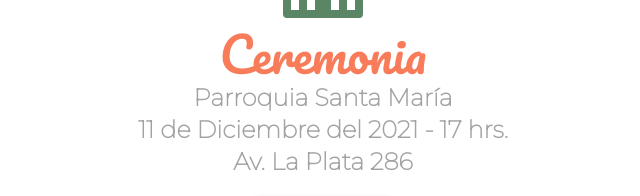
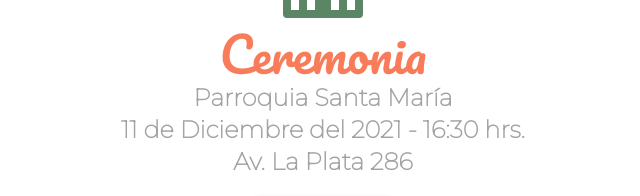
Before and after one commit to Codereggs/webPageMatrimonial, a React (Create React App) app: page / in a window 1280 px wide. Shown: the part 1166-1362 px from the top of the page, without its empty margins (317-957 px from the left). Built offline with nearby package versions, Linux system fonts and the light colour scheme.

Commit message:
date update

```diff
--- a/src/Components/Fecha.js
+++ b/src/Components/Fecha.js
@@ -30,7 +30,7 @@ const Fecha = () => {
         icono={<BiChurch className="cIcon" />}
         titulo="Ceremonia"
         localidad="Parroquia Santa María"
-        fecha="11 de Diciembre del 2021 - 17 hrs."
+        fecha="11 de Diciembre del 2021 - 16:30 hrs."
         direccion="Av. La Plata 286"
         gmapsdir="https://www.google.com.ar/maps/place/Av.+La+Plata+286,+C1184+CABA/@-34.6180872,-58.4287399,19z/data=!3m1!4b1!4m5!3m4!1s0x95bcca5b28d8c90d:0xa4bf84b58531c4b0!8m2!3d-34.6180883!4d-58.4281927"
       />
```
